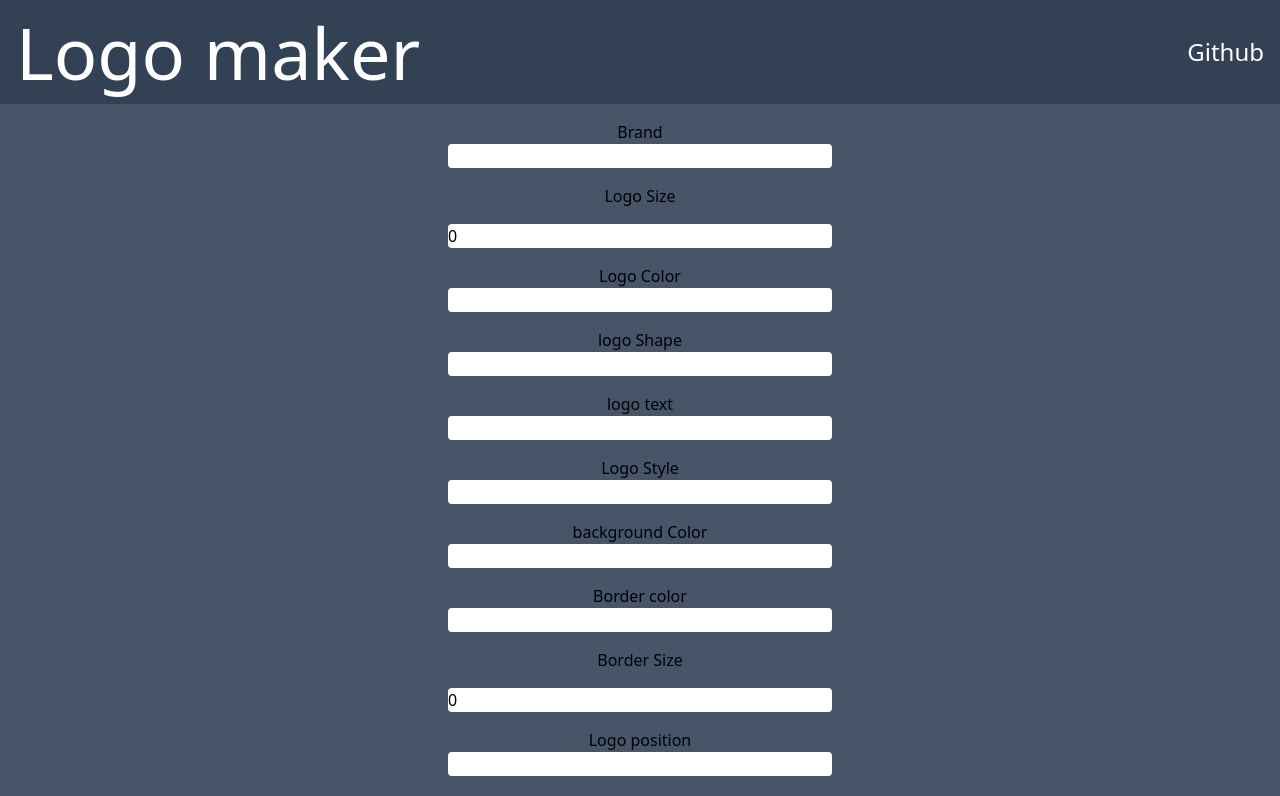
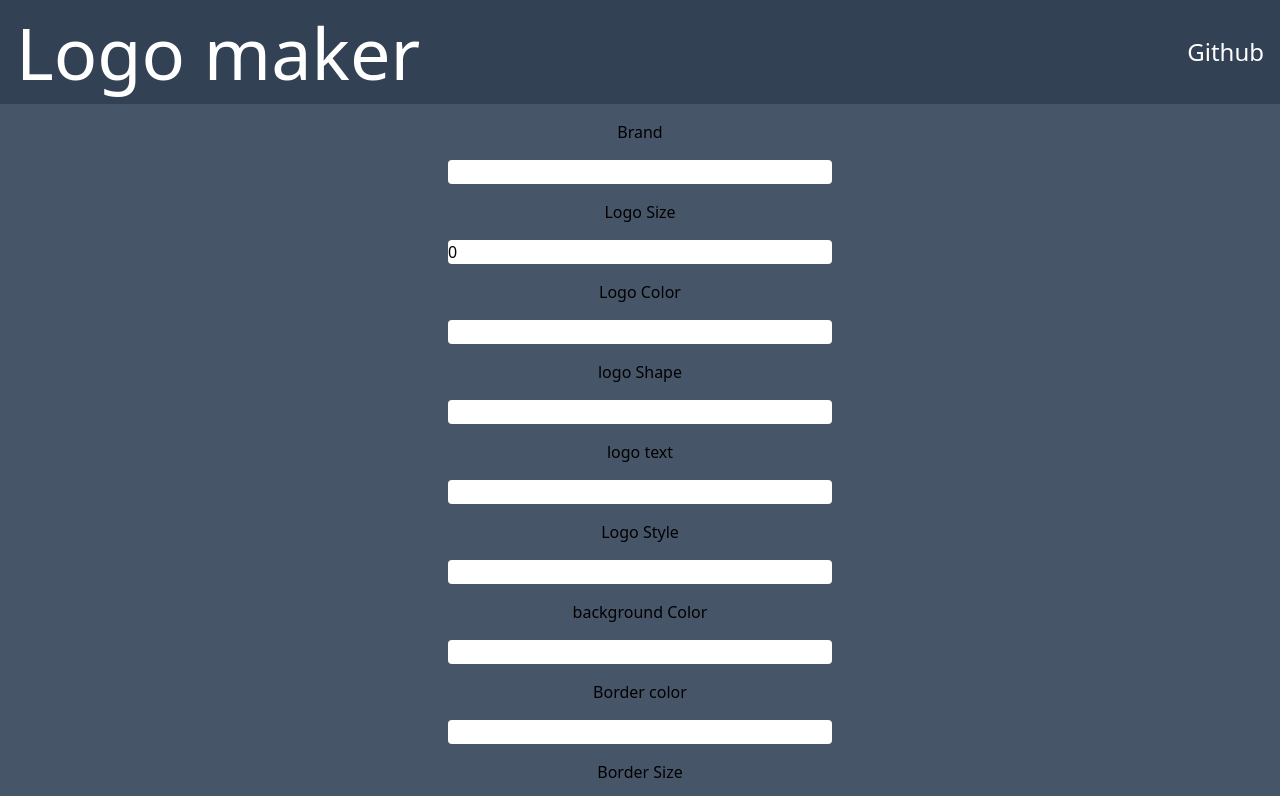
Before and after one commit to ChrisForti/react-logo-maker, a React (Vite) app: page / in a window 1280 px wide. Shown: the top 796 px of the page. Built offline with nearby package versions, Linux system fonts and the light colour scheme.

Commit message:
Removed div from stringInput, and replaced with fragment.

```diff
--- a/src/components/Input.tsx
+++ b/src/components/Input.tsx
@@ -6,7 +6,7 @@ type StringInputProps = {
 
 export function StringInput({ label, value, setValue }: StringInputProps) {
   return (
-    <div className="mx-auto w-fit">
+    <>
       <div>{label}</div>
       <input
         type="text"
@@ -16,7 +16,7 @@ export function StringInput({ label, value, setValue }: StringInputProps) {
         }}
         className="mx-auto w-96 rounded"
       />
-    </div>
+    </>
   );
 }
 
```
